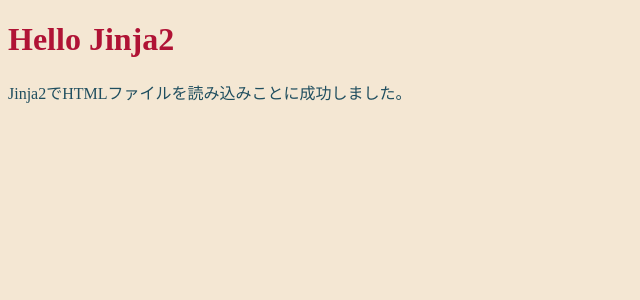
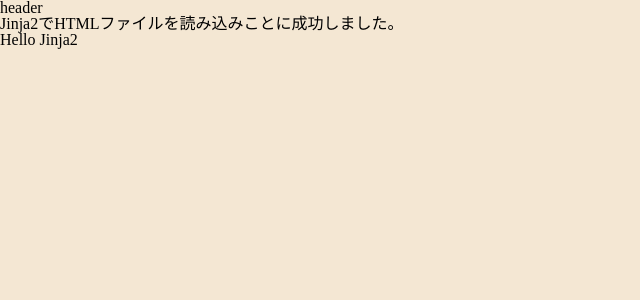
Before and after one commit to waradev/myblog, a Flask app: page / in a window 1280 px wide. Shown: the top 300 px of the page, without its empty margins (0-640 px from the left). Run offline with Flask 2, Linux system fonts and the light colour scheme; some libraries are stand-ins or nearby versions.

Commit message:
second commit

```diff
--- a/templates/index.html
+++ b/templates/index.html
@@ -1,21 +1,31 @@
 <!DOCTYPE html>
 <html lang="ja">
 	<head>
-		<meta charset="utf-8" />
+		<meta charset="UTF-8" />
+		<title>Hello Jinja2</title>
 		<meta
 			name="viewport"
 			content="width=device-width, initial-scale=1, shrink-to-fit=no"
 		/>
-		<title>Hello Jinja2</title>
-
-		<!-- cssの読み込み -->
+		<link
+			rel="stylesheet"
+			href="https://cdnjs.cloudflare.com/ajax/libs/meyer-reset/2.0/reset.css"
+		/>
 		<link rel="stylesheet" href="static/css/style.css" />
 	</head>
 	<body>
-		<h1>Hello Jinja2</h1>
-		<p>Jinja2でHTMLファイルを読み込みことに成功しました。</p>
+		<div class="wrapper">
+			<header>header</header>
+			<div class="container">
+				<div class="main">
+					Jinja2でHTMLファイルを読み込みことに成功しました。
+				</div>
+				<div class="side">Hello Jinja2</div>
+			</div>
+			<footer></footer>
+		</div>
 
-		<!-- jsの読み込み -->
+		<!-- js読み込み -->
 		<script src="static/js/script.js"></script>
 	</body>
 </html>
```
